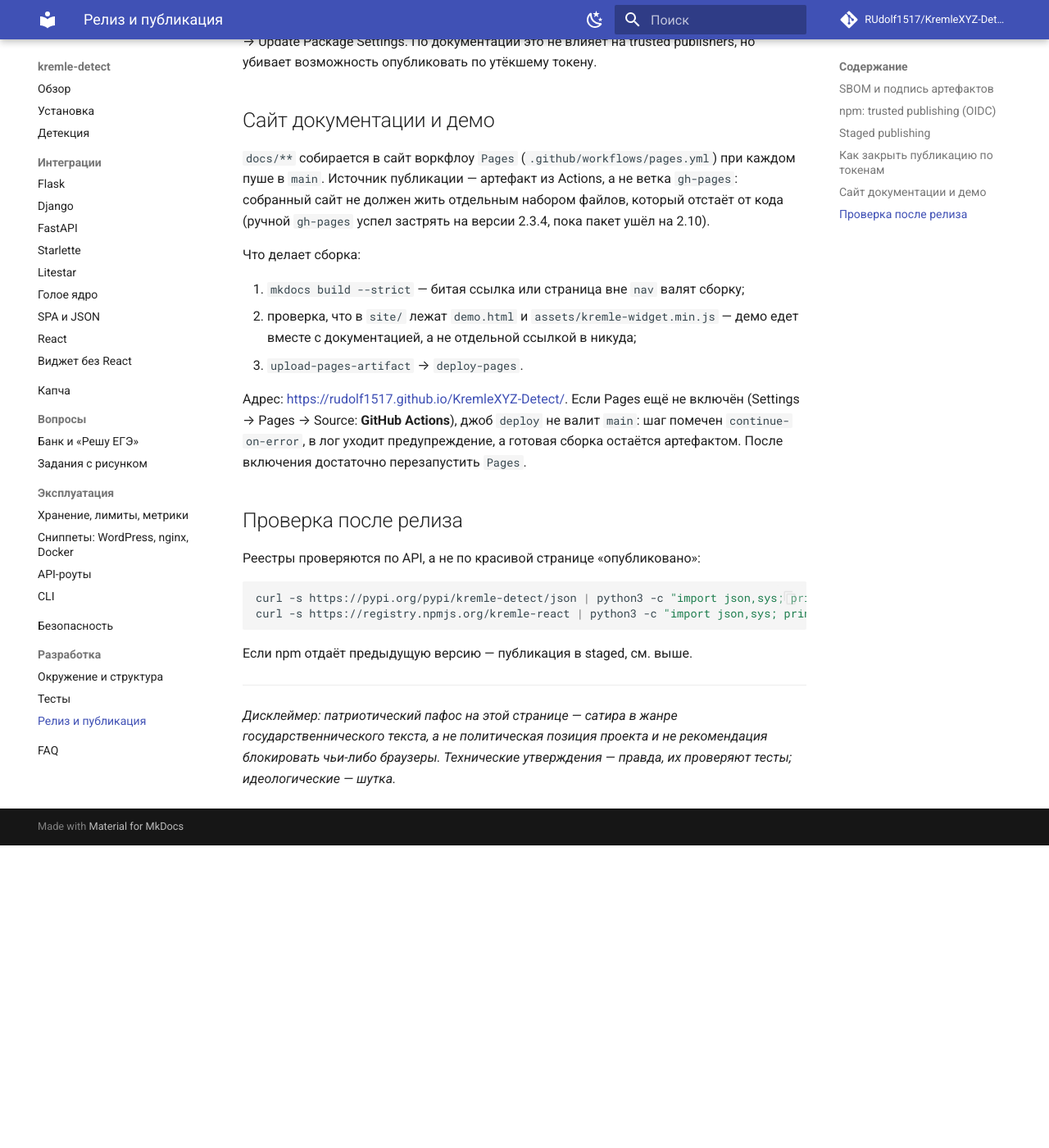
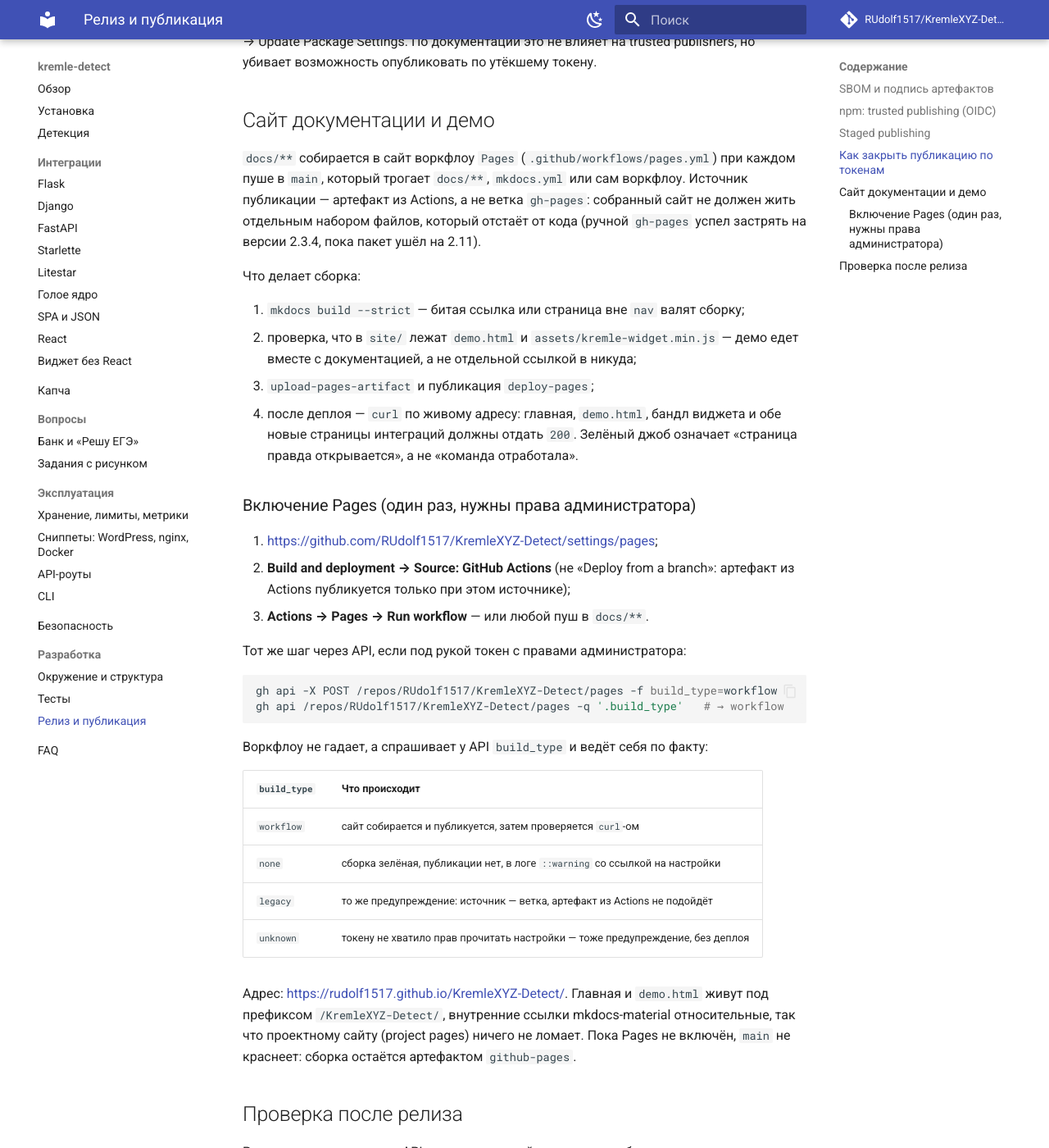
Before and after one commit to RUdolf1517/KremleXYZ-Detect, an MkDocs documentation site: the page built from docs/release.md, in a window 1280 px wide and 1400 px high, scrolled down 3166 px. Shown: the whole window at 82% size. Built offline with MkDocs 1.6.1 and Material for MkDocs 9.7.7, drawn with Linux system fonts in a browser that asks for light colours; comment, search, counter and statistics services are not loaded; before the commit the page ends 4197 px from its top, so only the background shows below that.

Commit message:
ci(pages): публиковать только при источнике «GitHub Actions» и проверять живой сайт
build_type спрашивается у API: workflow → деплой, none/legacy/unknown →
сборка зелёная с warning и ссылкой на settings/pages. После деплоя curl
проверяет главную, демо, бандл виджета и страницы интеграций.

Демо: ссылка ./index.md на Pages давала 404 — теперь ./, тест закрепляет.

Co-authored-by: arena-agent <297053741+arena-agent@users.noreply.github.com>

````diff
--- a/docs/demo.html
+++ b/docs/demo.html
@@ -31,7 +31,7 @@
     Демонстрация виджета <code>kremle-widget</code>: тот же протокол и тот же
     шаблон, что в Flask/Django/FastAPI. Без установки, без аккаунтов и без
     сервера — вопросы и ответы зашиты в страницу.
-    <a href="./index.md">Документация →</a>
+    <a href="./">Документация →</a>
   </p>
 
   <div id="kremle"></div>
--- a/docs/release.md
+++ b/docs/release.md
@@ -134,22 +134,49 @@
 ## Сайт документации и демо
 
 `docs/**` собирается в сайт воркфлоу `Pages` (`.github/workflows/pages.yml`) при
-каждом пуше в `main`. Источник публикации — артефакт из Actions, а не ветка
-`gh-pages`: собранный сайт не должен жить отдельным набором файлов, который
-отстаёт от кода (ручной `gh-pages` успел застрять на версии 2.3.4, пока пакет
-ушёл на 2.10).
+каждом пуше в `main`, который трогает `docs/**`, `mkdocs.yml` или сам воркфлоу.
+Источник публикации — артефакт из Actions, а не ветка `gh-pages`: собранный сайт
+не должен жить отдельным набором файлов, который отстаёт от кода (ручной
+`gh-pages` успел застрять на версии 2.3.4, пока пакет ушёл на 2.11).
 
 Что делает сборка:
 
 1. `mkdocs build --strict` — битая ссылка или страница вне `nav` валят сборку;
 2. проверка, что в `site/` лежат `demo.html` и `assets/kremle-widget.min.js` —
    демо едет вместе с документацией, а не отдельной ссылкой в никуда;
-3. `upload-pages-artifact` → `deploy-pages`.
+3. `upload-pages-artifact` и публикация `deploy-pages`;
+4. после деплоя — `curl` по живому адресу: главная, `demo.html`, бандл виджета и
+   обе новые страницы интеграций должны отдать `200`. Зелёный джоб означает
+   «страница правда открывается», а не «команда отработала».
 
-Адрес: <https://rudolf1517.github.io/KremleXYZ-Detect/>. Если Pages ещё не
-включён (Settings → Pages → Source: **GitHub Actions**), джоб `deploy` не валит
-`main`: шаг помечен `continue-on-error`, в лог уходит предупреждение, а готовая
-сборка остаётся артефактом. После включения достаточно перезапустить `Pages`.
+### Включение Pages (один раз, нужны права администратора)
+
+1. <https://github.com/RUdolf1517/KremleXYZ-Detect/settings/pages>;
+2. **Build and deployment → Source: GitHub Actions** (не «Deploy from a branch»:
+   артефакт из Actions публикуется только при этом источнике);
+3. **Actions → Pages → Run workflow** — или любой пуш в `docs/**`.
+
+Тот же шаг через API, если под рукой токен с правами администратора:
+
+```bash
+gh api -X POST /repos/RUdolf1517/KremleXYZ-Detect/pages -f build_type=workflow
+gh api /repos/RUdolf1517/KremleXYZ-Detect/pages -q '.build_type'   # → workflow
+```
+
+Воркфлоу не гадает, а спрашивает у API `build_type` и ведёт себя по факту:
+
+| `build_type` | Что происходит |
+|---|---|
+| `workflow` | сайт собирается и публикуется, затем проверяется `curl`-ом |
+| `none` | сборка зелёная, публикации нет, в логе `::warning` со ссылкой на настройки |
+| `legacy` | то же предупреждение: источник — ветка, артефакт из Actions не подойдёт |
+| `unknown` | токену не хватило прав прочитать настройки — тоже предупреждение, без деплоя |
+
+Адрес: <https://rudolf1517.github.io/KremleXYZ-Detect/>. Главная и
+`demo.html` живут под префиксом `/KremleXYZ-Detect/`, внутренние ссылки
+mkdocs-material относительные, так что проектному сайту (project pages)
+ничего не ломает. Пока Pages не включён, `main` не краснеет: сборка остаётся
+артефактом `github-pages`.
 
 ## Проверка после релиза
 
````
Also changed, not shown: CHANGELOG.md (+15 -2 lines), README.md (+3 -3 lines), ROADMAP.md (+1 -1 lines), docs/development.md (+1 -1 lines), docs/testing.md (+1 -1 lines), 2 other files.
